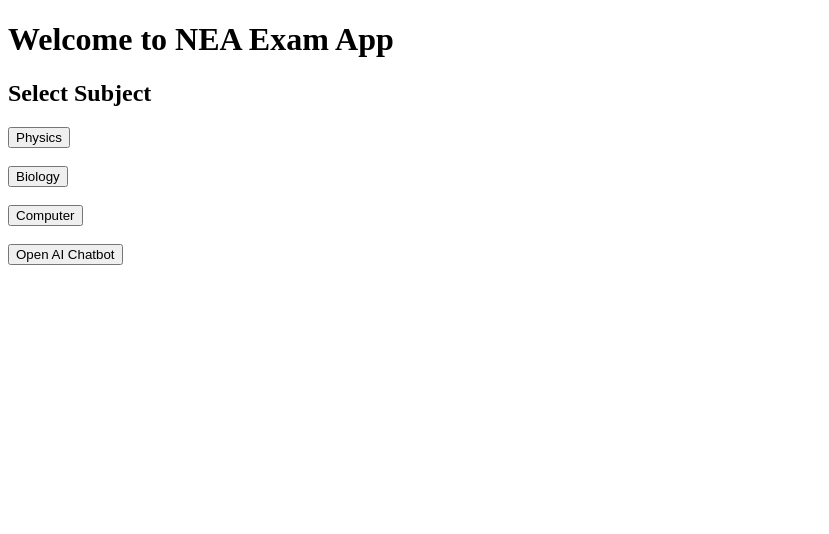
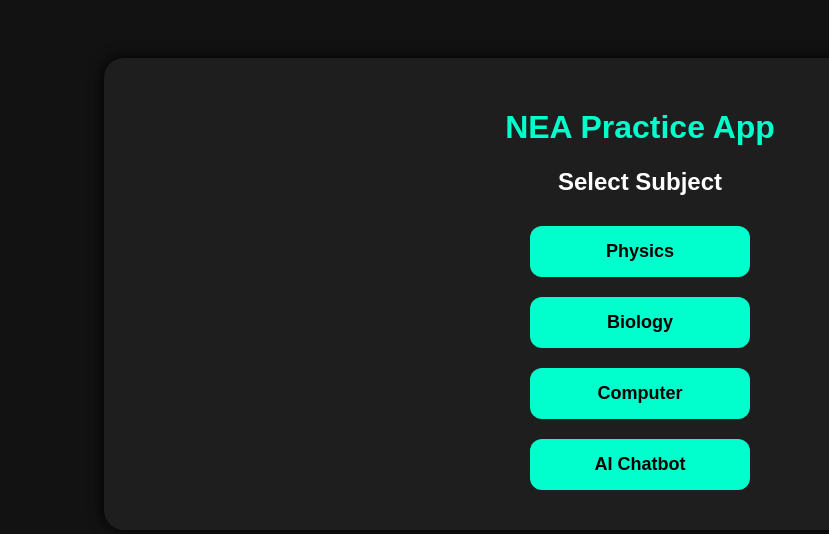
Before and after one commit to fh5089483-debug/nea_app, a Flask app: page / in a window 1280 px wide. Shown: the top 534 px of the page, without its empty margins (0-829 px from the left). Run offline with Flask 3, Linux system fonts and the light colour scheme.

Commit message:
modern design

```diff
--- a/templates/index.html
+++ b/templates/index.html
@@ -1,11 +1,57 @@
 <!DOCTYPE html>
 <html>
 <head>
-    <title>NEA App</title>
+
+    <title>NEA Practice App</title>
+
+    <style>
+
+        body{
+            background:#121212;
+            color:white;
+            font-family:Arial;
+            text-align:center;
+            padding-top:50px;
+        }
+
+        .box{
+            width:80%;
+            margin:auto;
+            background:#1e1e1e;
+            padding:30px;
+            border-radius:20px;
+            box-shadow:0px 0px 15px black;
+        }
+
+        h1{
+            color:#00ffcc;
+        }
+
+        button{
+            width:220px;
+            padding:15px;
+            margin:10px;
+            border:none;
+            border-radius:12px;
+            background:#00ffcc;
+            color:black;
+            font-size:18px;
+            font-weight:bold;
+        }
+
+        button:hover{
+            background:white;
+        }
+
+    </style>
+
 </head>
+
 <body>
 
-    <h1>Welcome to NEA Exam App</h1>
+    <div class="box">
+
+        <h1>NEA Practice App</h1>
 
         <h2>Select Subject</h2>
 
@@ -13,23 +59,25 @@
             <button>Physics</button>
         </a>
 
-    <br><br>
+        <br>
 
         <a href="/test/Biology">
             <button>Biology</button>
         </a>
 
-    <br><br>
+        <br>
 
         <a href="/test/Computer">
             <button>Computer</button>
         </a>
 
-    <br><br>
+        <br>
 
         <a href="/chat">
-        <button>Open AI Chatbot</button>
+            <button>AI Chatbot</button>
         </a>
+
+    </div>
 
 </body>
 </html>
```
Lines whose indentation alone changed are shown as unchanged.
